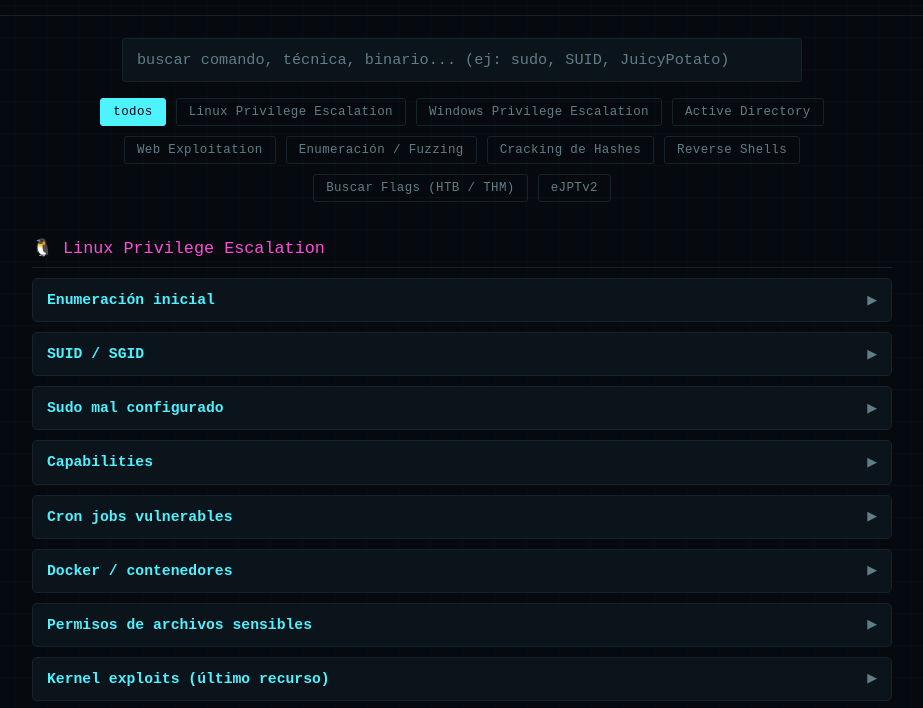
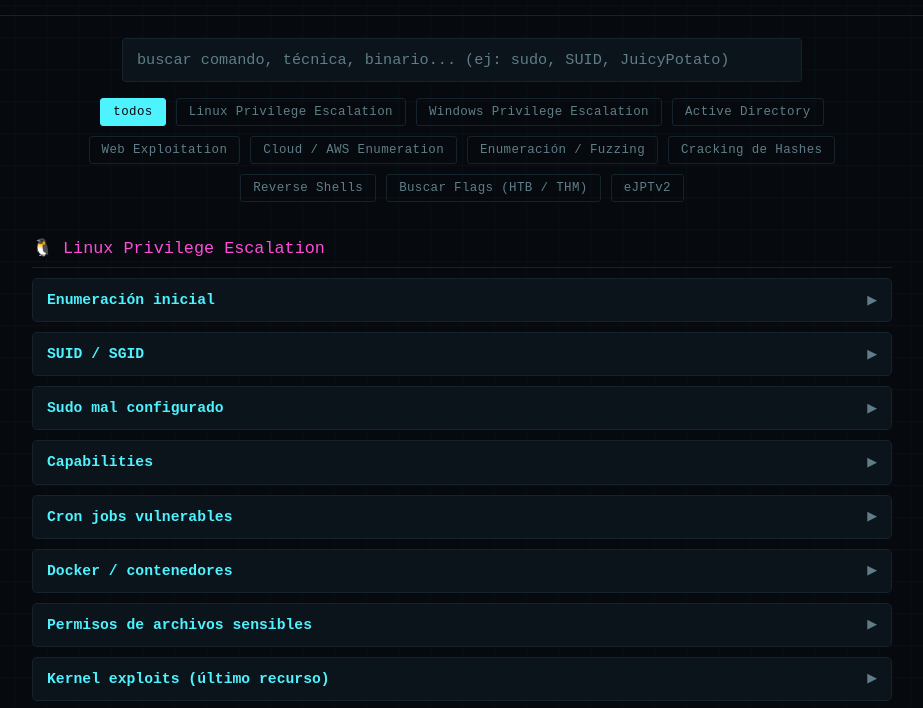
Before and after one commit to Juanizxcvbn/particular, a plain HTML site: page cheatsheets/index.html in a window 1280 px wide. Shown: the part 91-799 px from the top of the page, without its empty margins (178-1101 px from the left). Drawn offline with Linux system fonts and the light colour scheme.

Commit message:
Add AWS and enumeration commands to cheatsheet

```diff
--- a/cheatsheets/index.html
+++ b/cheatsheets/index.html
@@ -285,6 +285,22 @@ const DATA = [
     ]
   },
   {
+    id:"cloud", title:"☁️ Cloud / AWS Enumeration",
+    sections:[
+      {h:"S3 Buckets", blocks:[
+        {p:"Listar contenido de un bucket público sin credenciales", code:`aws s3 ls s3://<nombre-bucket>/ --no-sign-request --recursive`},
+        {p:"Descargar todo el contenido de un bucket público", code:`aws s3 sync s3://<nombre-bucket> . --no-sign-request`},
+        {p:"Subir un archivo a un bucket (si tiene permiso de escritura)", code:`aws s3 cp <archivo-local> s3://<nombre-bucket>/ --no-sign-request`},
+        {p:"Chequear bucket vía HTTP directo", code:`curl https://<nombre-bucket>.s3.amazonaws.com/`},
+        {p:"S3Scanner — buscar buckets mal configurados por nombre", code:`python3 s3scanner.py scan --bucket <nombre-bucket>`}
+      ]},
+      {h:"EC2 Metadata / SSRF", blocks:[
+        {p:"Endpoint de metadata (típico objetivo de SSRF)", code:`curl http://169.254.169.254/latest/meta-data/\ncurl http://169.254.169.254/latest/meta-data/iam/security-credentials/`},
+        {p:"Sacar credenciales temporales de un rol IAM vía metadata", code:`curl http://169.254.169.254/latest/meta-data/iam/security-credentials/<nombre-rol>`}
+      ]}
+    ]
+  },
+  {
     id:"recon", title:"🧰 Enumeración / Fuzzing",
     sections:[
       {h:"Escaneo de puertos (nmap)", blocks:[
@@ -305,6 +321,16 @@ const DATA = [
         {p:"Timing templates (velocidad vs sigilo)", code:`nmap -T0 <IP>   # paranoico, muy lento\nnmap -T2 <IP>   # sigiloso\nnmap -T4 <IP>   # agresivo, el más usado en labs\nnmap -T5 <IP>   # insano, ruidoso`},
         {p:"Guardar en todos los formatos (grep + XML + normal)", code:`nmap -p- -sC -sV <IP> -oA nmap_full`},
         {p:"Escanear desde una lista de IPs/red", code:`nmap -iL targets.txt\nnmap 192.168.1.0/24`}
+      ]},
+      {h:"SMB Enumeration", blocks:[
+        {p:"Nmap — enumeración de shares, usuarios y SO", code:`nmap --script smb-enum-shares,smb-enum-users,smb-os-discovery -p445 <IP>`},
+        {p:"Nmap — scripts de vulnerabilidades SMB (ms08-067, ms17-010, etc.)", code:`nmap --script smb-vuln* -p445 <IP>`},
+        {p:"smbclient — listar shares (null session)", code:`smbclient -L //<IP>/ -N`},
+        {p:"smbclient — forzar SMBv1 (máquinas viejas tipo XP/2003)", code:`smbclient -L //<IP>/ -N --option='client min protocol=NT1'`},
+        {p:"smbclient — conectarse a un share específico", code:`smbclient //<IP>/<share> -N`},
+        {p:"NetExec (nxc) — chequeo rápido + null auth", code:`nxc smb <IP> -u '' -p ''\nnxc smb <IP> -u '' -p '' --shares`},
+        {p:"enum4linux-ng — enumeración todo-en-uno", code:`enum4linux-ng -A <IP>`},
+        {p:"rpcclient — enumeración vía RPC con null session", code:`rpcclient -U "" <IP>`}
       ]},
       {h:"Fuzzing de directorios y archivos", blocks:[
         {p:"gobuster — directorios", code:`gobuster dir -u http://<IP> -w /usr/share/wordlists/dirb/common.txt -x php,txt,html -t 50`},
```
